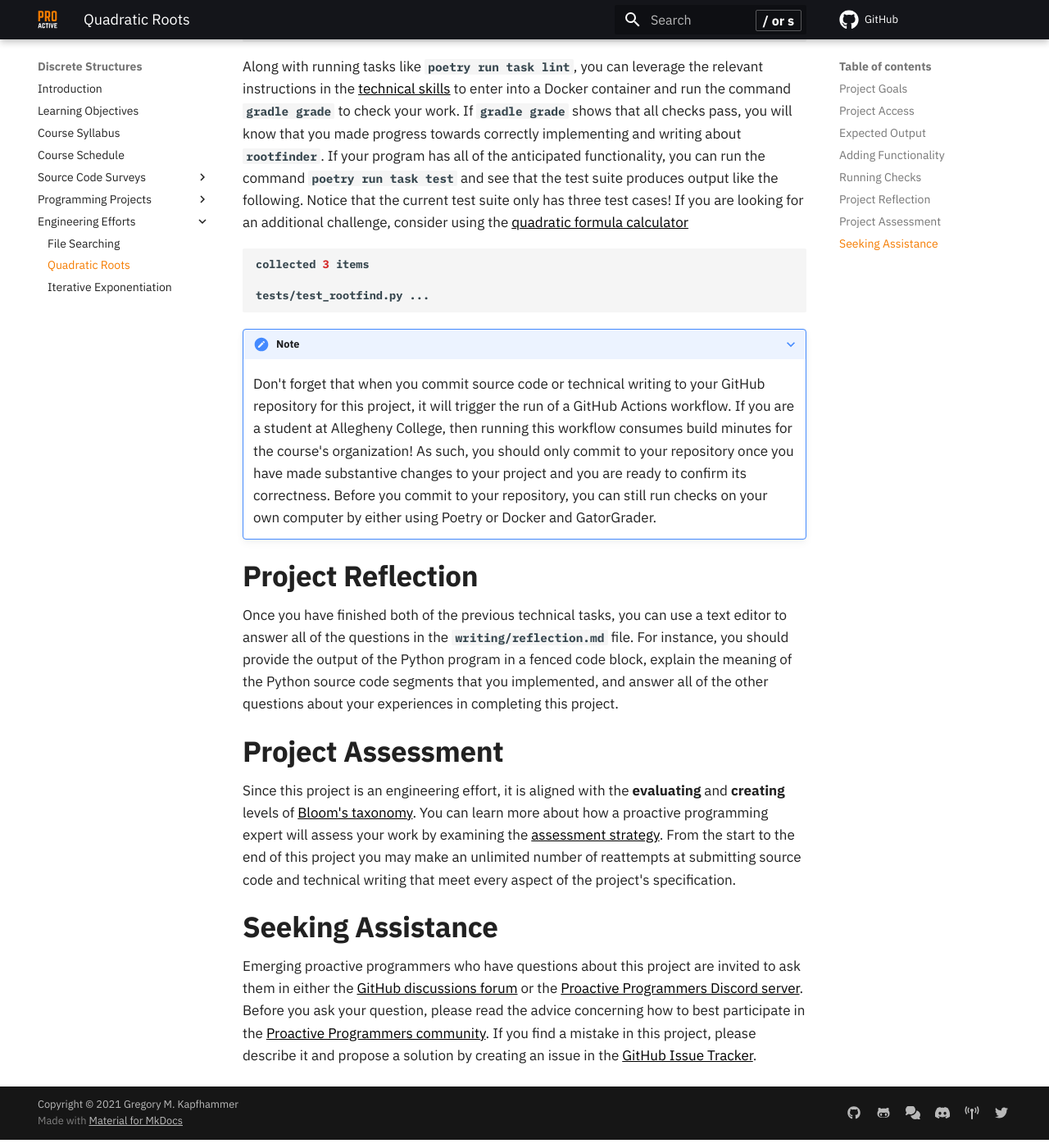
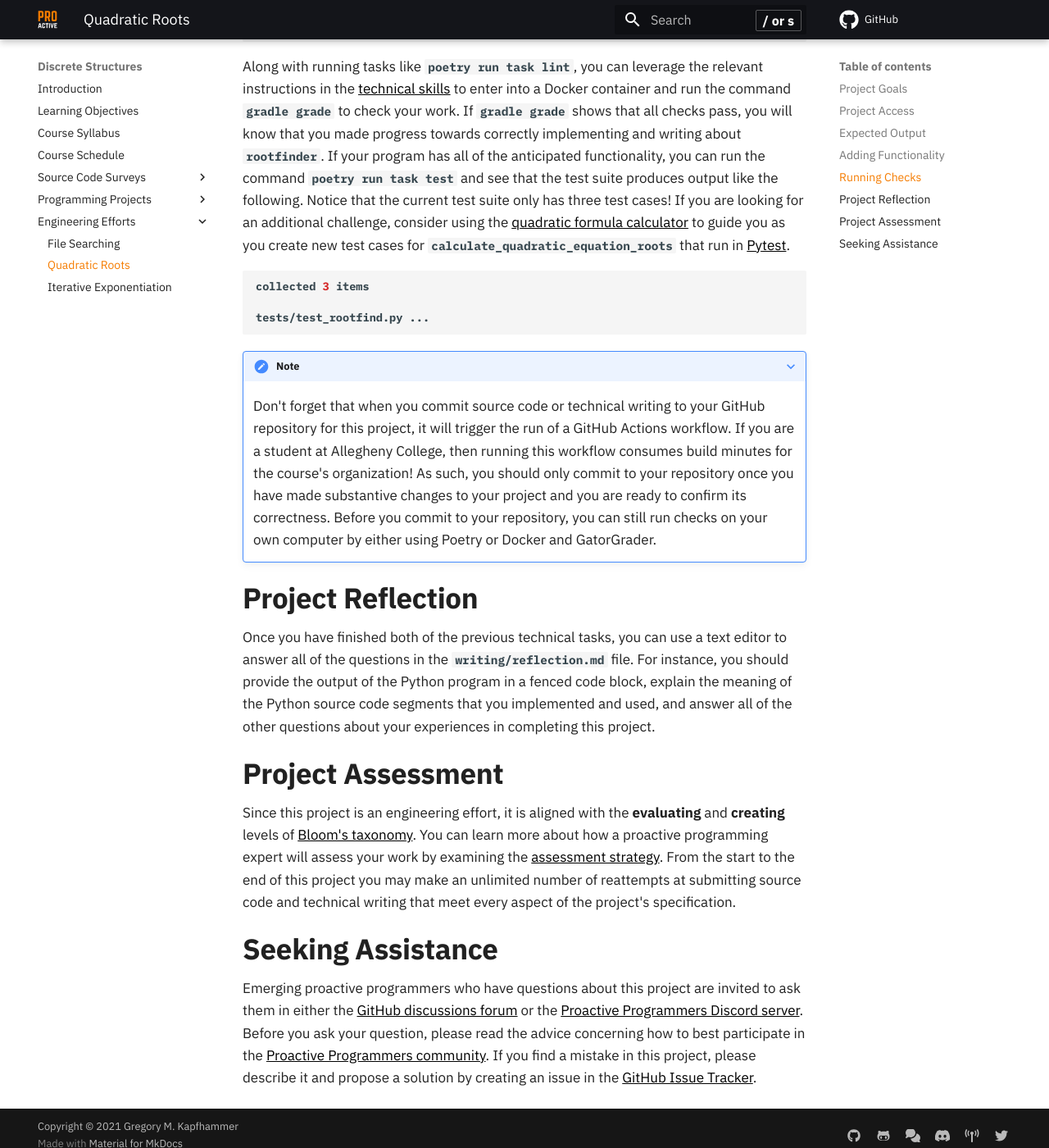
Before and after one commit to ProactiveProgrammers/www.proactiveprogrammers.com, an MkDocs documentation site: the page built from docs/discrete-structures/engineering-efforts/quadratic-roots.md, in a window 1280 px wide and 1400 px high, scrolled down 3819 px. Shown: the whole window at 82% size. Built offline with MkDocs 1.6.1 and Material for MkDocs 9.7.7, drawn with Linux system fonts in a browser that asks for light colours; comment, search, counter and statistics services are not loaded.

Commit message:
feat: Add content about the test cases to quadratic-roots.

````diff
--- a/docs/discrete-structures/engineering-efforts/quadratic-roots.md
+++ b/docs/discrete-structures/engineering-efforts/quadratic-roots.md
@@ -187,6 +187,9 @@ and see that the test suite produces output like the following. Notice that the
 current test suite only has three test cases! If you are looking for an
 additional challenge, consider using the [quadratic formula
 calculator](https://www.calculatorsoup.com/calculators/algebra/quadratic-formula-calculator.php)
+to guide you as you create new test cases for
+`calculate_quadratic_equation_roots` that run in
+[Pytest](https://docs.pytest.org/).
 
 ```shell
 collected 3 items
@@ -211,8 +214,8 @@ Once you have finished both of the previous technical tasks, you can use a text
 editor to answer all of the questions in the `writing/reflection.md` file. For
 instance, you should provide the output of the Python program in a fenced code
 block, explain the meaning of the Python source code segments that you
-implemented, and answer all of the other questions about your experiences in
-completing this project.
+implemented and used, and answer all of the other questions about your
+experiences in completing this project.
 
 ## Project Assessment
 
````
